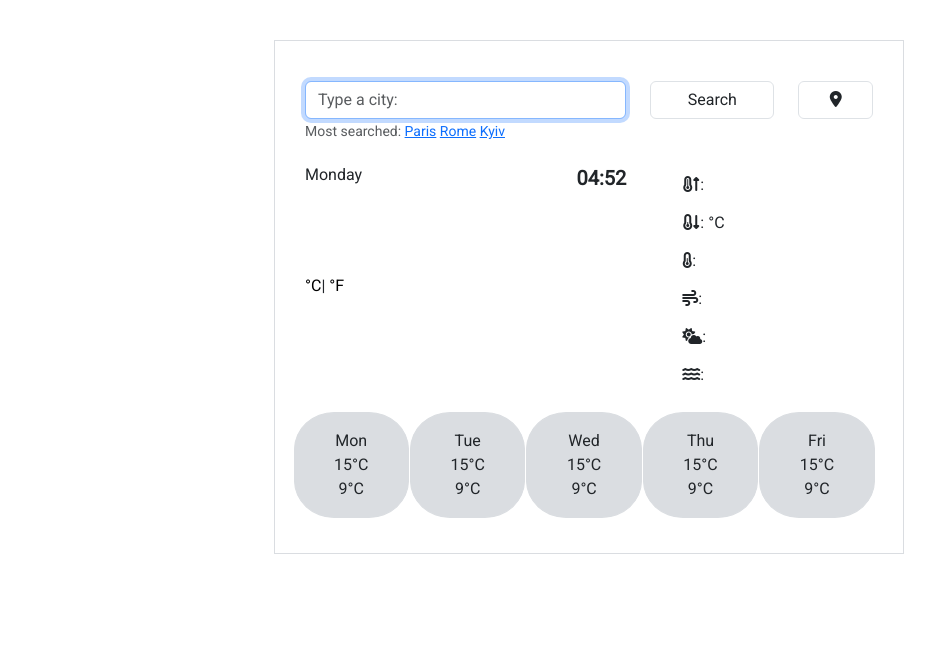
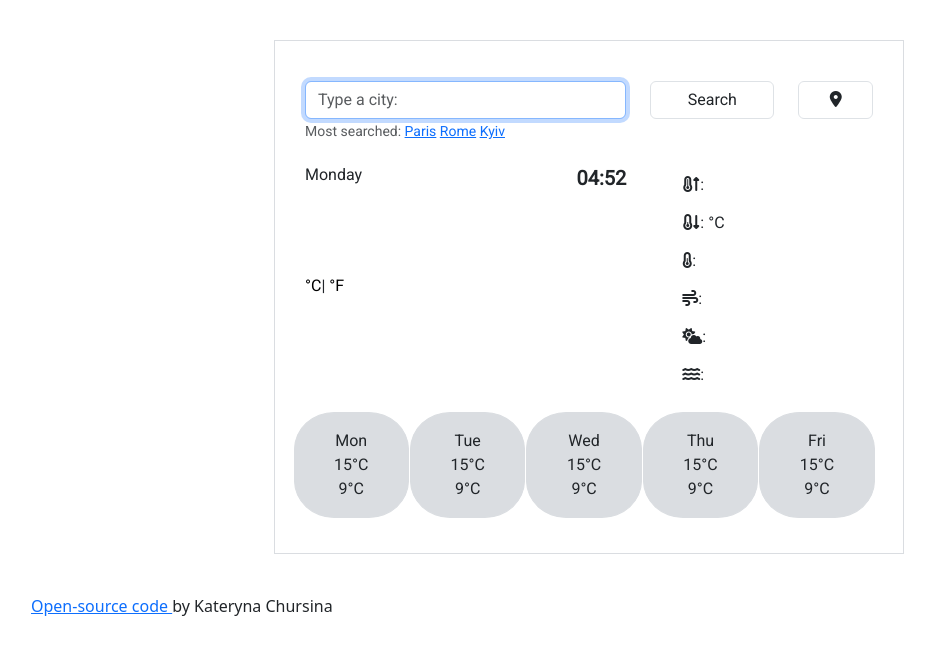
Before and after one commit to chursinka/weather-app-folder, a plain HTML site: page index.html in a window 1280 px wide. Shown: the whole page, without its empty margins (51-986 px from the left). Drawn offline with nearby package versions, Linux system fonts and the light colour scheme; no server answers.

Commit message:
Link added

```diff
--- a/index.html
+++ b/index.html
@@ -139,6 +139,10 @@
           </div>
         </form>
       </div>
+      <a href="https://github.com/chursinka/weather-app-folder">
+        Open-source code
+      </a>
+      <span>by Kateryna Chursina</span>
     </div>
     <script src="src/index.js"></script>
   </body>
```
Also changed, not shown: 1 other file.
